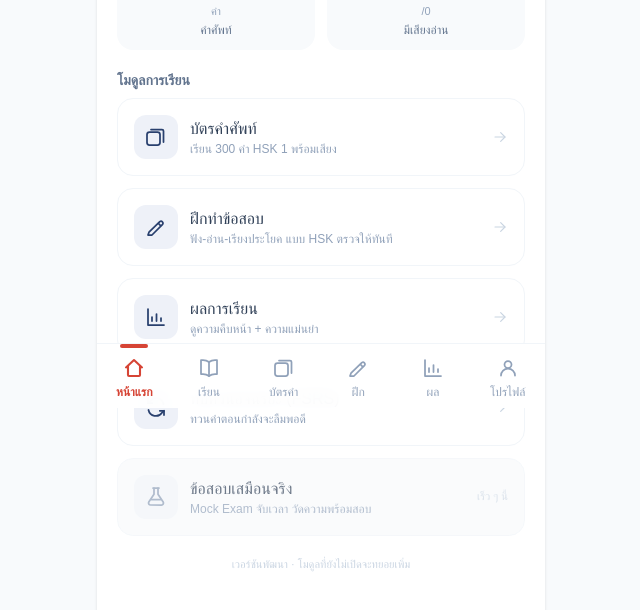
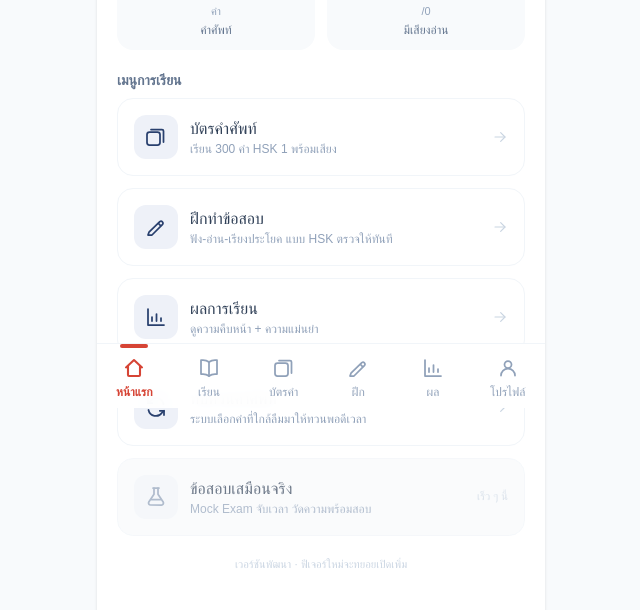
Before and after one commit to barbon441/Intelligent-Chinese-Tutoring-System-for-Thai-Learners, a Next.js app in the folder apps/web/: page / in a window 1280 px wide. Shown: the part 392-1002 px from the top of the page, without its empty margins (319-959 px from the left). Built offline with nearby package versions, Linux system fonts and the light colour scheme; no server answers; the database is empty; a web font is replaced by a local one; what ts-fsrs would draw is missing.

Commit message:
Learner-facing UI uses human words only (BR PA-13): drop 'module 0/FSRS/BKT' jargon from learn/home/review/progress pages — Ball caught this role-playing as a user

```diff
--- a/apps/web/src/app/(app)/learn/page.tsx
+++ b/apps/web/src/app/(app)/learn/page.tsx
@@ -66,14 +66,14 @@ export default function Learn() {
         </p>
       </header>
 
-      {/* โมดูล 0 — พื้นฐานเสียง (กำลังสร้าง) */}
+      {/* ด่านพื้นฐานเสียง (ศัพท์ทีม: โมดูล 0) — กำลังสร้าง */}
       <div className="flex items-center gap-3 rounded-2xl border border-dashed border-ink-200 bg-ink-50/60 p-4">
         <div className="grid h-11 w-11 shrink-0 place-items-center rounded-xl bg-white text-ink-500">
           <Icon name="speaker" className="h-5 w-5" />
         </div>
         <div className="flex-1">
           <div className="flex items-center gap-2 font-medium text-ink-700">
-            โมดูล 0 · พื้นฐานเสียง
+            ปูพื้นฐานเสียงก่อนเริ่ม
             <span className="rounded-md bg-ink-100 px-1.5 py-0.5 text-[10px] font-bold text-ink-500">เริ่มที่นี่ถ้าไม่มีพื้น</span>
           </div>
           <div className="mt-0.5 text-xs text-slate-400">พินอินเทียบเสียงไทย · วรรณยุกต์ · เกมฝึกหู — กำลังสร้าง (ส.ค.)</div>
--- a/apps/web/src/app/(app)/page.tsx
+++ b/apps/web/src/app/(app)/page.tsx
@@ -71,19 +71,19 @@ export default function Home() {
         </div>
       </section>
 
-      {/* โมดูล */}
+      {/* เมนูการเรียน */}
       <section>
-        <h2 className="mb-2 text-sm font-semibold text-slate-500">โมดูลการเรียน</h2>
+        <h2 className="mb-2 text-sm font-semibold text-slate-500">เมนูการเรียน</h2>
         <div className="flex flex-col gap-3">
           <ModuleCard href="/flashcards" icon="cards" title="บัตรคำศัพท์" desc="เรียน 300 คำ HSK 1 พร้อมเสียง" ready />
           <ModuleCard href="/practice" icon="pencil" title="ฝึกทำข้อสอบ" desc="ฟัง-อ่าน-เรียงประโยค แบบ HSK ตรวจให้ทันที" ready />
           <ModuleCard href="/progress" icon="chart" title="ผลการเรียน" desc="ดูความคืบหน้า + ความแม่นยำ" ready />
-          <ModuleCard href="/review" icon="refresh" title="ทบทวนอัจฉริยะ (FSRS)" desc="ทวนคำตอนกำลังจะลืมพอดี" ready />
+          <ModuleCard href="/review" icon="refresh" title="ทบทวนคำศัพท์" desc="ระบบเลือกคำที่ใกล้ลืมมาให้ทวนพอดีเวลา" ready />
           <ModuleCard icon="flask" title="ข้อสอบเสมือนจริง" desc="Mock Exam จับเวลา วัดความพร้อมสอบ" />
         </div>
       </section>
 
-      <p className="pb-2 text-center text-[11px] text-slate-300">เวอร์ชันพัฒนา · โมดูลที่ยังไม่เปิดจะทยอยเพิ่ม</p>
+      <p className="pb-2 text-center text-[11px] text-slate-300">เวอร์ชันพัฒนา · ฟีเจอร์ใหม่จะทยอยเปิดเพิ่ม</p>
     </div>
   );
 }
--- a/apps/web/src/app/(app)/progress/page.tsx
+++ b/apps/web/src/app/(app)/progress/page.tsx
@@ -115,7 +115,7 @@ export default function Progress() {
       )}
 
       <p className="pb-2 text-center text-[11px] leading-relaxed text-slate-300">
-        * ตอนนี้เก็บผลไว้ในเครื่องนี้ก่อน · เมื่อทำระบบล็อกอิน + Knowledge Tracing (BKT) จะย้ายไปเก็บรายบุคคลบนเซิร์ฟเวอร์
+        * ตอนนี้เก็บผลไว้ในเครื่องนี้ก่อน · เมื่อมีระบบล็อกอิน ผลการเรียนจะติดตามบัญชีไปทุกเครื่อง
       </p>
     </div>
   );
--- a/apps/web/src/app/(app)/review/page.tsx
+++ b/apps/web/src/app/(app)/review/page.tsx
@@ -94,7 +94,7 @@ export default function Review() {
         </div>
         <h1 className="text-xl font-semibold text-slate-700">ทบทวนอัจฉริยะ</h1>
         <p className="text-center text-sm text-slate-400">
-          ระบบเลือกคำที่ “กำลังจะลืมพอดี” มาให้ทวน (FSRS) — ทวนตอนนี้จำได้นานที่สุด
+          ระบบเลือกคำที่ “กำลังจะลืมพอดี” มาให้ทวน — ทวนตอนนี้จำได้นานที่สุด
         </p>
         <div className="w-full rounded-3xl bg-gradient-to-br from-sky-600 to-sky-800 p-6 text-center text-white shadow-lg">
           <div className="text-5xl font-bold">{queue.length}</div>
@@ -110,7 +110,7 @@ export default function Review() {
           เริ่มทบทวน →
         </button>
         <p className="rounded-2xl bg-slate-50 p-4 text-center text-[11px] leading-relaxed text-slate-500">
-          FSRS ตอบว่า “ควรทวนเมื่อไหร่” · เก็บกำหนดไว้ในเครื่อง ใช้ได้แม้ไม่มีเน็ต
+          ระบบคำนวณเองว่าแต่ละคำ “ควรทวนเมื่อไหร่” · เก็บกำหนดไว้ในเครื่องนี้
         </p>
       </div>
     );
@@ -149,7 +149,7 @@ export default function Review() {
       {/* ความคืบหน้า */}
       <div className="w-full">
         <div className="flex items-center justify-between text-sm text-slate-500">
-          <span>ทบทวน (FSRS)</span>
+          <span>ทบทวนคำศัพท์</span>
           <span>
             {idx + 1}/{queue.length}
           </span>
```
Also changed, not shown: 1 other file (tests, documents, lock files or other folders).
